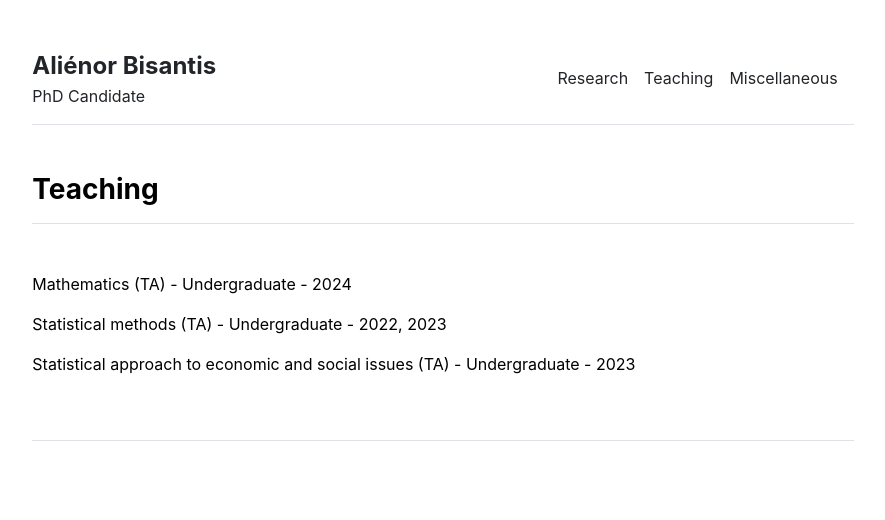
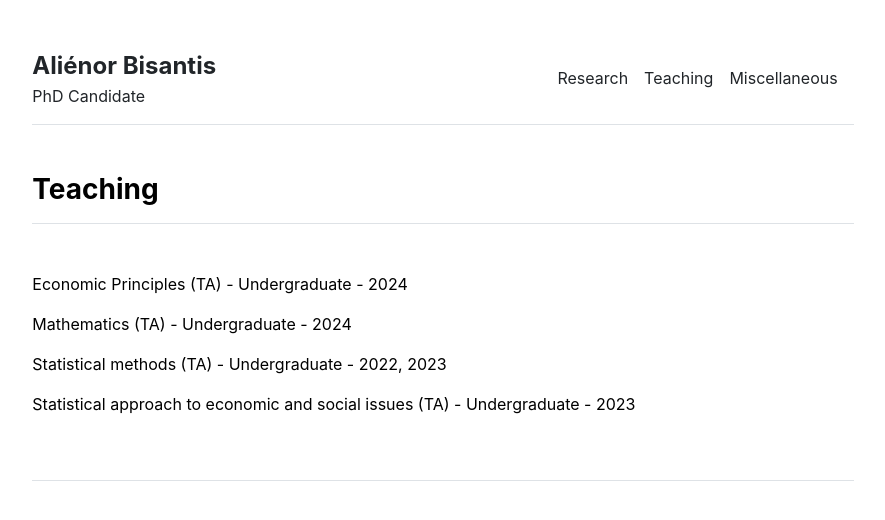
Before and after one commit to alienorbisantis/alienorbisantis.github.io, a Jekyll site: the page built from Teaching/Teaching.md, in a window 1280 px wide. Shown: the top 520 px of the page, without its empty margins (197-1082 px from the left). Built offline with Jekyll 4.4.1, drawn with Linux system fonts in a browser that asks for light colours.

Commit message:
Update Teaching.md

```diff
--- a/Teaching/Teaching.md
+++ b/Teaching/Teaching.md
@@ -4,6 +4,8 @@ permalink: /Teaching/
 title: "Teaching"
 urlcolor: blue
 ---
+Economic Principles (TA) - Undergraduate - 2024
+
 Mathematics (TA) - Undergraduate - 2024
 
 Statistical methods (TA) - Undergraduate - 2022, 2023
```
